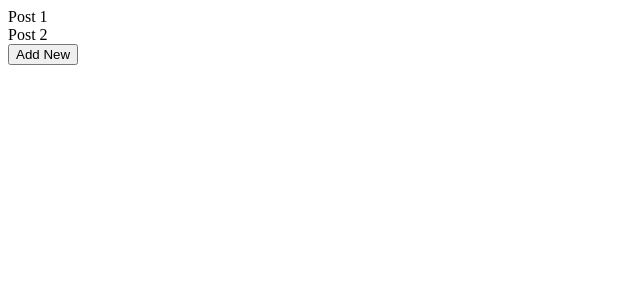
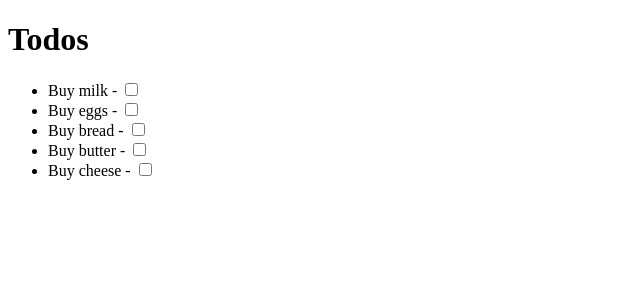
Before and after one commit to victormusembi11/react-tanstack-query, a React (Vite) app: page / in a window 1280 px wide. Shown: the top 300 px of the page, without its empty margins (0-640 px from the left). Built offline with nearby package versions, Linux system fonts and the light colour scheme.

Commit message:
feat: Enable lazy loading for Example2 component

```diff
--- a/src/App.jsx
+++ b/src/App.jsx
@@ -1,9 +1,11 @@
-import Example1 from "./examples/example1";
+// import Example1 from "./examples/example1";
+import Example2 from "./examples/example2";
 
 function App() {
   return (
     <div>
-      <Example1 />
+      {/* <Example1 /> */}
+      <Example2 />
     </div>
   );
 }
--- /dev/null
+++ b/src/examples/example2.jsx
@@ -0,0 +1,37 @@
+import { useQuery } from "@tanstack/react-query";
+
+import { fetchTodos } from "../api";
+
+export default function Example2() {
+  const {
+    data: todos,
+    isLoading,
+    isError,
+  } = useQuery({
+    queryKey: ["todos"],
+    queryFn: () => fetchTodos(),
+  });
+
+  if (isLoading) {
+    return <div>Loading...</div>;
+  }
+
+  if (isError) {
+    return <div>Error</div>;
+  }
+
+  return (
+    <div>
+      <h1>Todos</h1>
+      <ul>
+        {todos?.map((todo) => (
+          <>
+            <li key={todo.id}>
+              {todo.text} - <input type="checkbox" checked={todo.completed} />
+            </li>
+          </>
+        ))}
+      </ul>
+    </div>
+  );
+}
```
